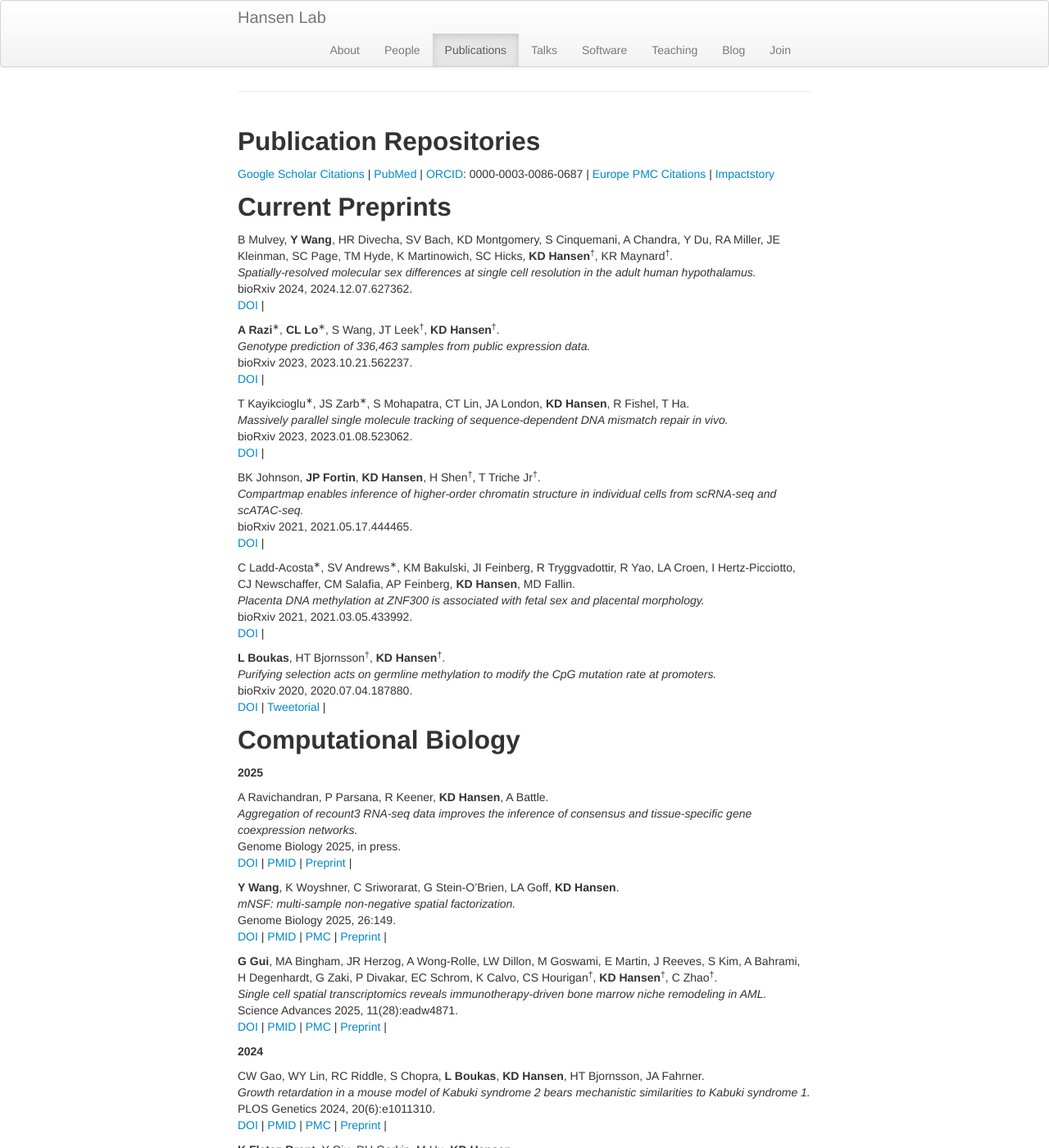
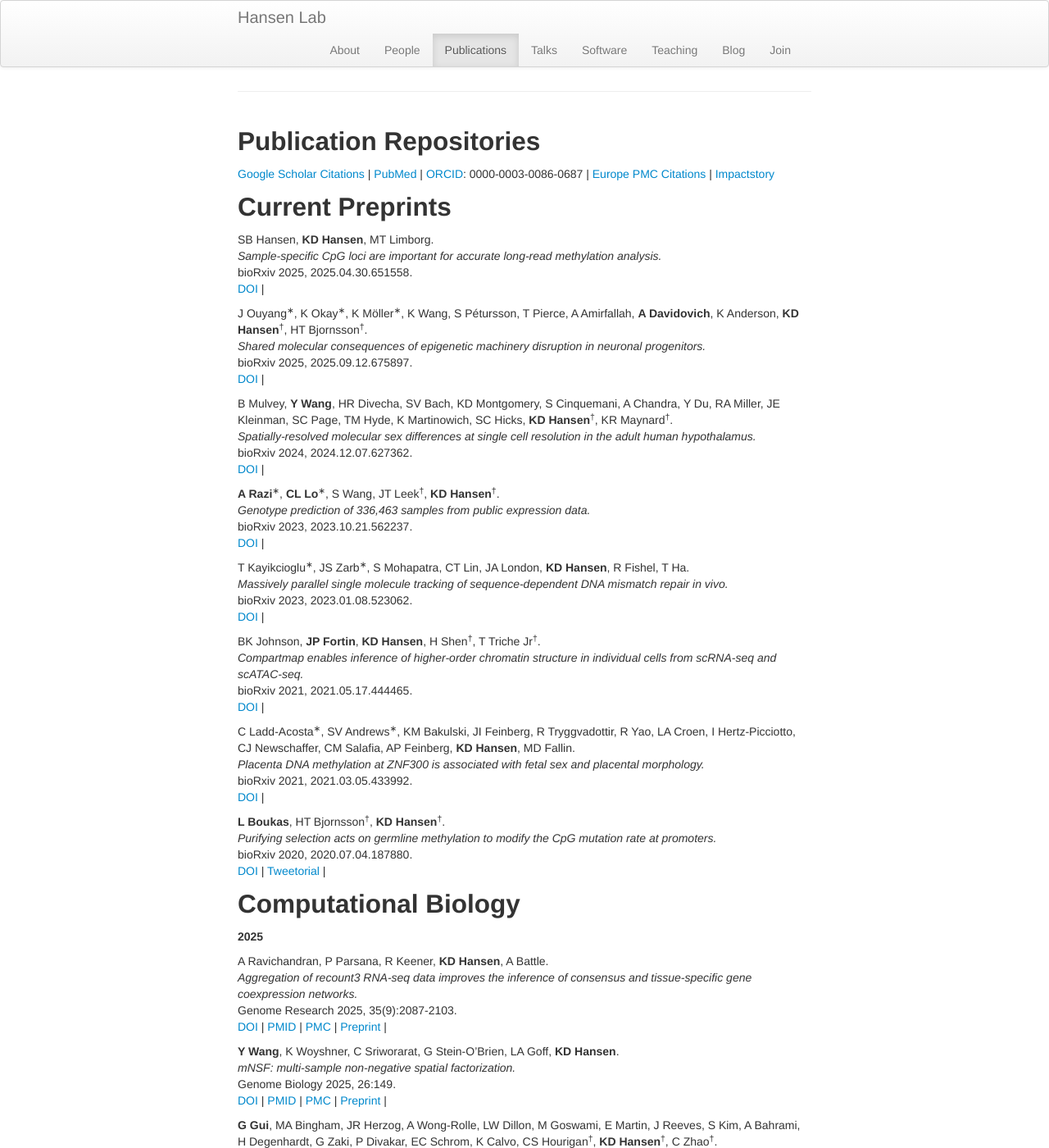
Before and after one commit to hansenlab/hansenlab.github.io, a Jekyll site: the page built from 02-pubs.md, in a window 1280 px wide and 1400 px high. Shown: the whole window at 82% size. Built offline with Jekyll 4.4.1, drawn with Linux system fonts in a browser that asks for light colours; comment, search, counter and statistics services are not loaded.

Commit message:
new pubs

```diff
--- a/02-pubs.md
+++ b/02-pubs.md
@@ -20,6 +20,18 @@ Publication Repositories
 
 Current Preprints
 -----------------
+
+SB Hansen, **KD Hansen**, MT Limborg.
+_Sample-specific CpG loci are important for accurate long-read methylation analysis._
+bioRxiv 2025, 2025.04.30.651558.
+[DOI](https://doi.org/10.1101/2025.04.30.651558) |
+<span data-badge-type="4" data-doi="10.1101/2025.04.30.651558" data-hide-no-mentions="true" class="altmetric-embed"> </span>
+
+J Ouyang<sup>&lowast;</sup>, K Okay<sup>&lowast;</sup>, K Möller<sup>&lowast;</sup>, K Wang, S Pétursson, T Pierce, A Amirfallah, **A Davidovich**, K Anderson, **KD Hansen**<sup>&dagger;</sup>, HT Bjornsson<sup>&dagger;</sup>.
+ _Shared molecular consequences of epigenetic machinery disruption in neuronal progenitors._
+bioRxiv 2025, 2025.09.12.675897.
+[DOI](https://doi.org/10.1101/2025.09.12.675897) |
+<span data-badge-type="4" data-doi="10.1101/2025.09.12.675897" data-hide-no-mentions="true" class="altmetric-embed"> </span>
 
 B Mulvey, **Y Wang**, HR Divecha, SV Bach, KD Montgomery, S Cinquemani, A Chandra, Y Du, RA Miller, JE Kleinman, SC Page, TM Hyde, K Martinowich, SC Hicks, **KD Hansen**<sup>&dagger;</sup>, KR Maynard<sup>&dagger;</sup>.
 _Spatially-resolved molecular sex differences at single cell resolution in the adult human hypothalamus._
@@ -66,9 +78,10 @@ Computational Biology
 
 A Ravichandran, P Parsana, R Keener, **KD Hansen**, A Battle.
 _Aggregation of recount3 RNA-seq data improves the inference of consensus and tissue-specific gene coexpression networks._
-Genome Biology 2025, in press.
+Genome Research 2025, 35(9):2087-2103.
 [DOI](https://doi.org/10.1101/gr.280808.125) |
 [PMID](http://www.ncbi.nlm.nih.gov/pubmed/40675817) |
+[PMC](http://www.ncbi.nlm.nih.gov/pmc/articles/PMC12401056) |
 [Preprint](https://doi.org/10.1101/2024.01.20.576447) |
 <span data-badge-type="4" data-doi="10.1101/gr.280808.125" data-hide-no-mentions="true" class="altmetric-embed"> </span>
 
```
